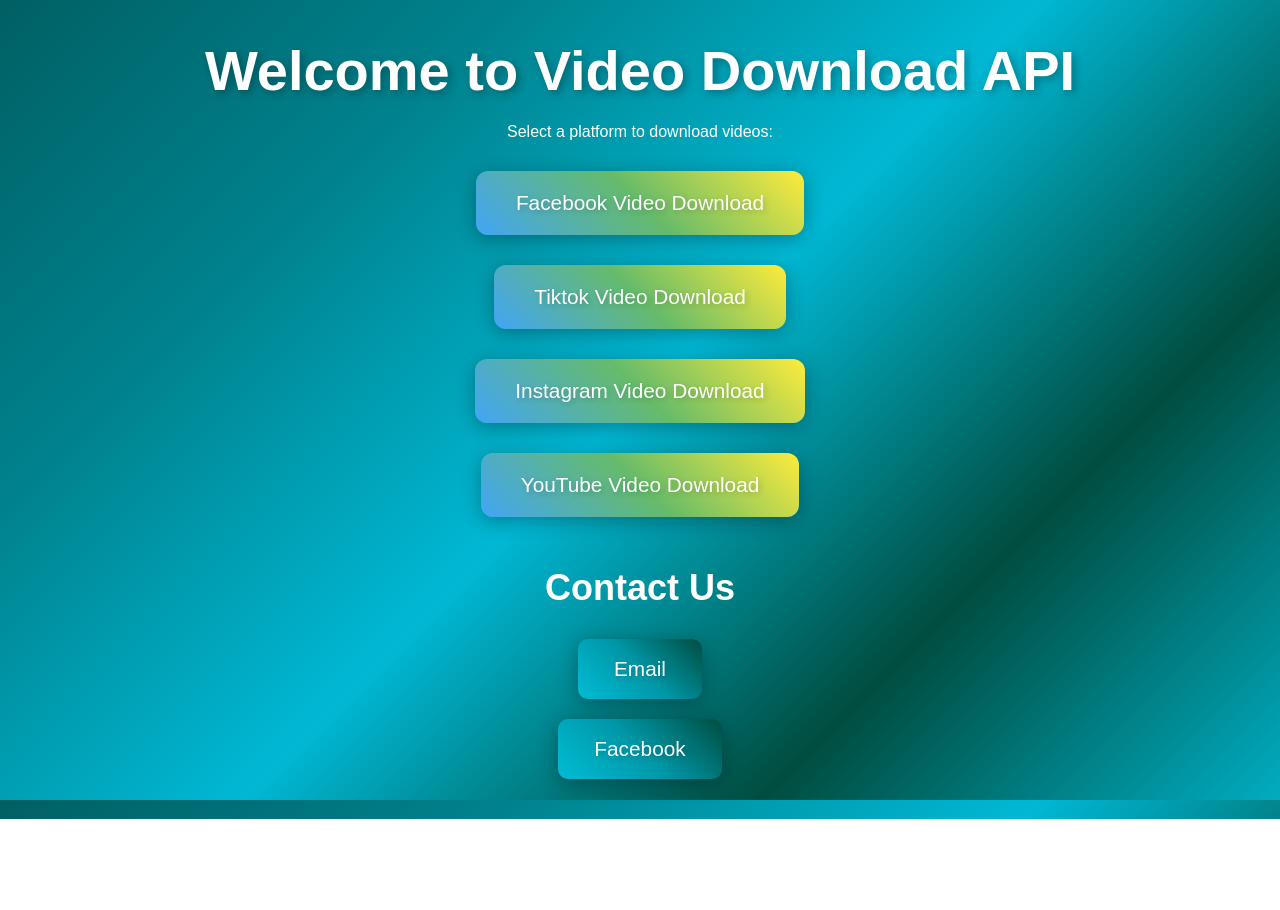
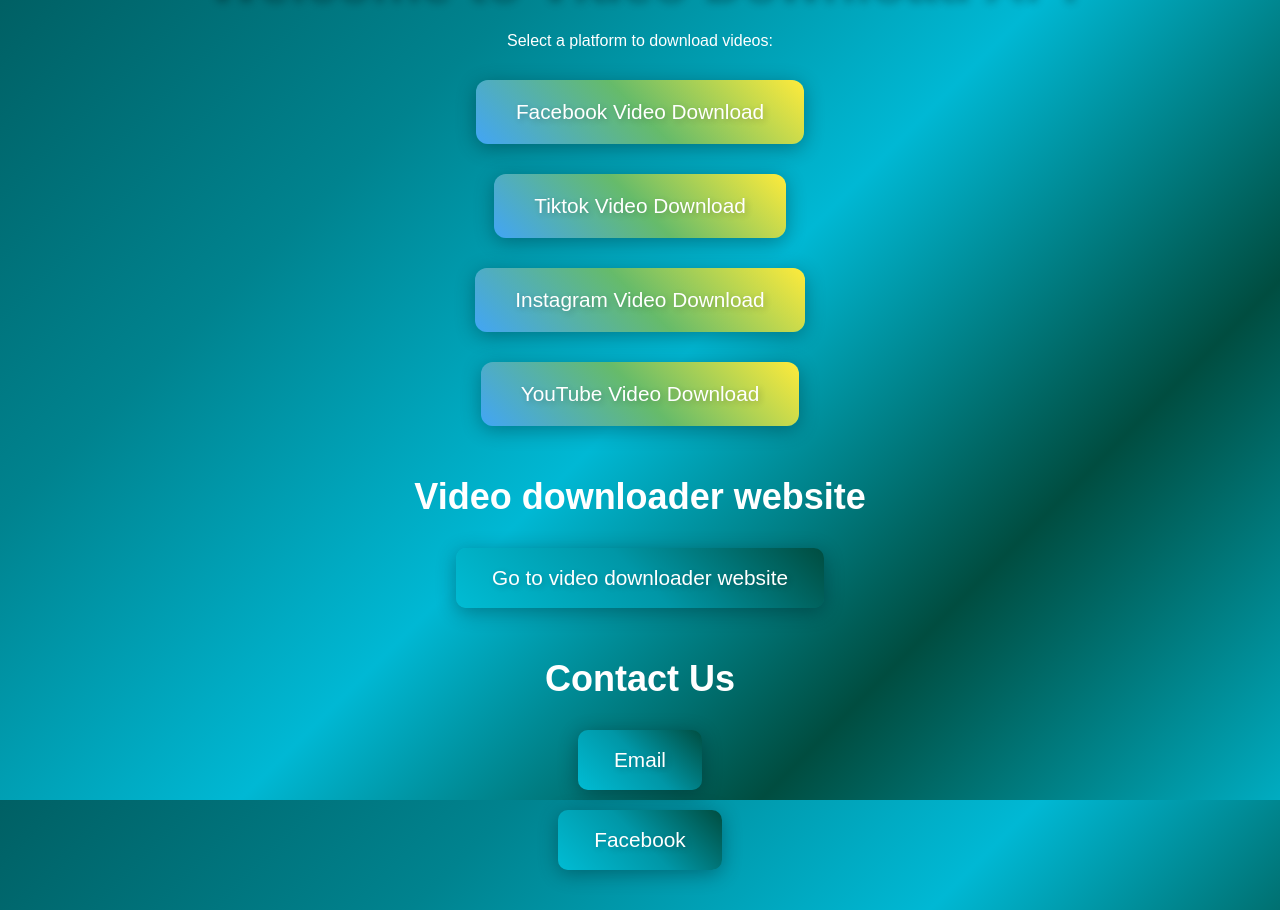
Before and after one commit to kinganik6263/media-down, a website: page home.html in a window 1280 px wide. Before the commit the page ends 819 px from the top, so only its background shows below. Drawn offline with Linux system fonts and the light colour scheme.

Commit message:
Update home.html

```diff
--- a/home.html
+++ b/home.html
@@ -206,6 +206,14 @@
             <li><a href="/youtube?link=[video link]" target="_blank">YouTube Video Download</a></li>
         </ul>
 
+
+                <div class="contact">
+            <h2>Video downloader website</h2>
+            <ul>
+                <li><a href="/download" target="_blank">Go to video downloader website</a></li>
+            </ul>
+                </div>
+
         <div class="contact">
             <h2>Contact Us</h2>
             <ul>
```
